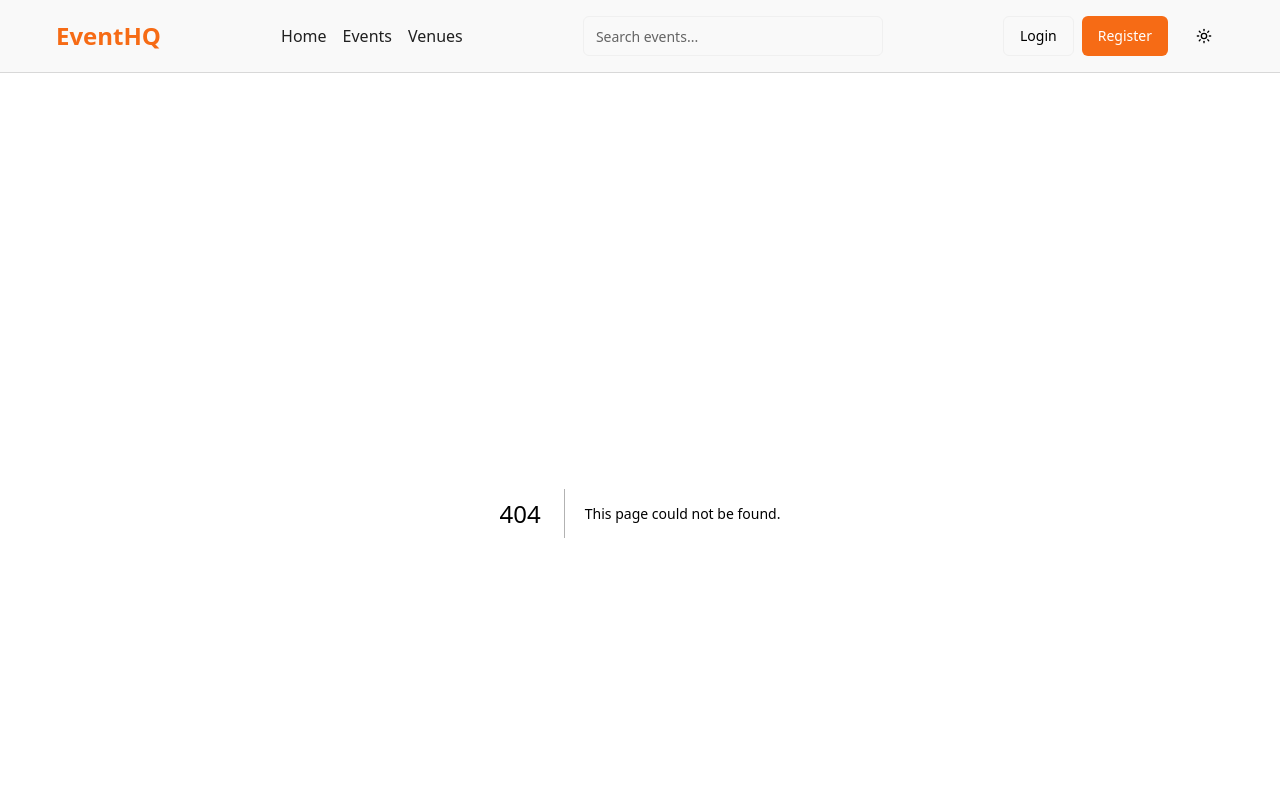
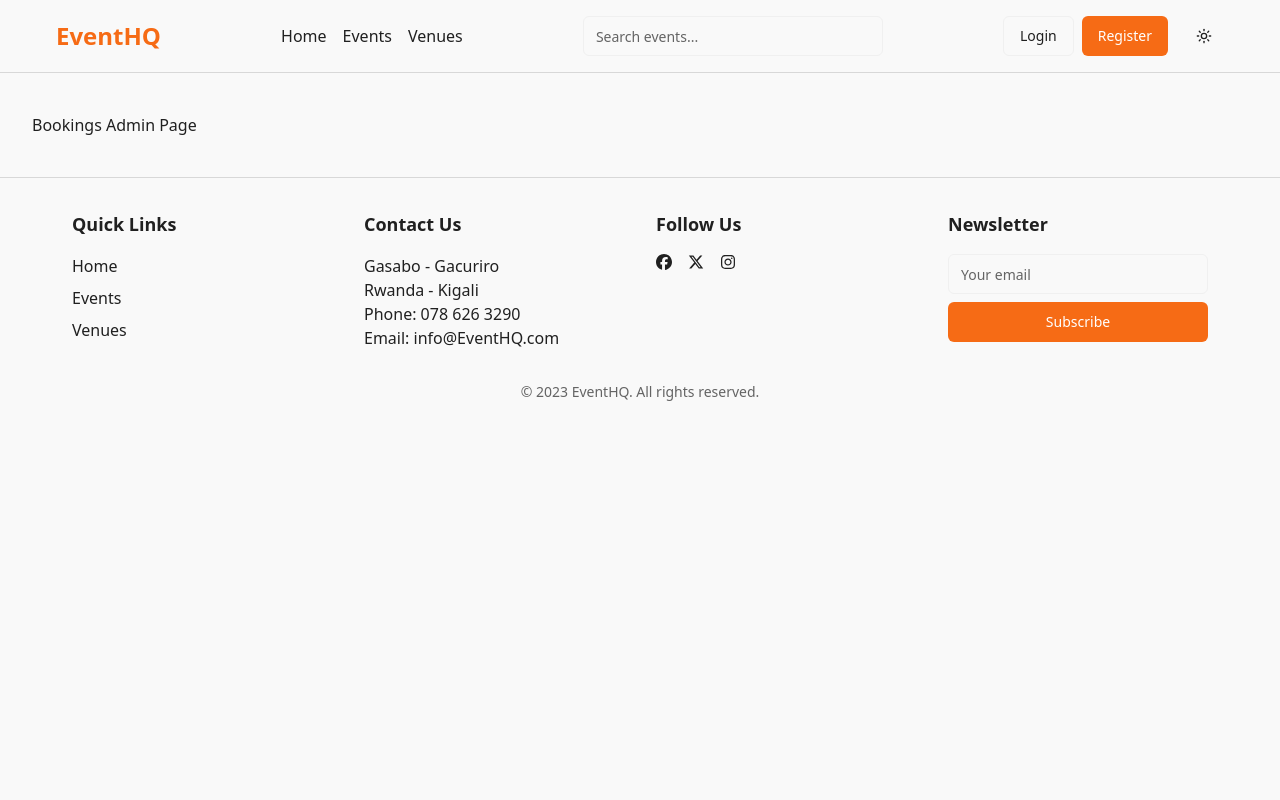
Before and after one commit to Derrick-Nuby/event-hq, a Next.js app: page /admin/bookings in a window 1280 px wide. Before the commit this address had no page. Shown: the top 800 px of the page. Built offline with nearby package versions, Linux system fonts and the light colour scheme.

Commit message:
admin pages

```diff
--- /dev/null
+++ b/src/app/admin/bookings/page.tsx
@@ -0,0 +1,7 @@
+import React from 'react';
+
+export default function page() {
+  return (
+    <div>Bookings Admin Page</div>
+  );
+}
--- /dev/null
+++ b/src/app/admin/events/page.tsx
@@ -0,0 +1,7 @@
+import React from 'react';
+
+export default function page() {
+  return (
+    <div>Event Admin Page</div>
+  );
+}
--- /dev/null
+++ b/src/app/admin/page.tsx
@@ -0,0 +1,7 @@
+import React from 'react';
+
+export default function page() {
+  return (
+    <div>Admin page</div>
+  );
+}
--- /dev/null
+++ b/src/app/admin/users/page.tsx
@@ -0,0 +1,7 @@
+import React from 'react';
+
+export default function page() {
+  return (
+    <div>Users admin page</div>
+  );
+}
```
